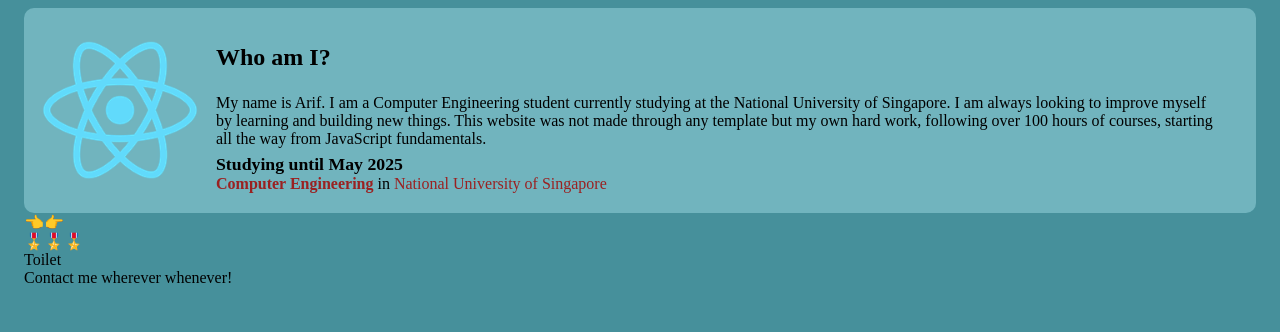
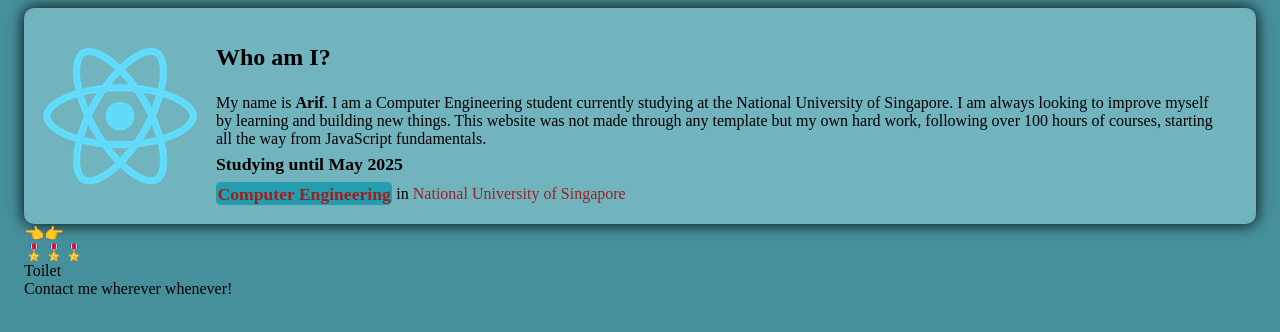
Before and after one commit to Arif-Khalid/portfolio-web, a React (Create React App) app: page / in a window 1280 px wide. Shown: the top 332 px of the page. Built offline with nearby package versions, Linux system fonts and the light colour scheme.

Commit message:
Touch up overview

```diff
--- a/src/App.css
+++ b/src/App.css
@@ -1,5 +1,16 @@
 body {
   background-color: #46909b;
+}
+
+.bold {
+  font-weight: bold;
+}
+
+.highlight {
+  background-color: #249eaf;
+  padding: 0.1rem;
+  border-radius: 0.3rem;
+  font-size: 1.1rem;
 }
 
 .app {
@@ -10,7 +21,6 @@ body {
 
 .course {
   color: rgb(154, 33, 33);
-  font-weight: bold;
 }
 
 .school {
@@ -23,6 +33,7 @@ body {
   background-color: #71b4be;
   padding: 1rem 1rem;
   border-radius: 10px;
+  box-shadow: 0 0 1rem black;
 }
 .overview img {
   max-width: 10rem;
@@ -38,6 +49,7 @@ body {
 .overview article .overview--education--title {
   font-weight: bold;
   font-size: 1.11rem;
+  margin-bottom: 0.5rem;
 }
 @media (min-width: 40rem) {
   .overview {
--- a/src/App.js
+++ b/src/App.js
@@ -1,3 +1,4 @@
+import { useRef } from "react";
 import "./App.css";
 import Footer from "./Footer";
 import Modal from "./Modal";
--- a/src/App.scss
+++ b/src/App.scss
@@ -1,6 +1,7 @@
 $colors: (
   main: #46909b,
   secondary: #71b4be,
+  tertiary: #249eaf,
   course-color: rgb(154, 33, 33),
   school-color: rgb(154, 33, 33),
 );
@@ -9,6 +10,15 @@ body {
   background-color: map-get($map: $colors, $key: main);
 }
 
+.bold {
+  font-weight: bold;
+}
+.highlight {
+  background-color: map-get($map: $colors, $key: tertiary);
+  padding: 0.1rem;
+  border-radius: 0.3rem;
+  font-size: 1.1rem;
+}
 .app {
   display: flex;
   flex-direction: column;
@@ -17,7 +27,6 @@ body {
 
 .course {
   color: map-get($map: $colors, $key: course-color);
-  font-weight: bold;
 }
 
 .school {
@@ -29,6 +38,7 @@ body {
   background-color: map-get($map: $colors, $key: secondary);
   padding: 1rem 1rem;
   border-radius: 10px;
+  box-shadow: 0 0 1rem black;
 
   img {
     max-width: 10rem;
@@ -46,6 +56,7 @@ body {
     .overview--education--title {
       font-weight: bold;
       font-size: 1.11rem;
+      margin-bottom: 0.5rem;
     }
   }
 
--- a/src/Overview.js
+++ b/src/Overview.js
@@ -6,20 +6,20 @@ export default function Overview() {
       <section className="overview--about">
         <h1>Who am I?</h1>
         <article className="overview--about--description">
-          My name is Arif. I am a Computer Engineering student currently
-          studying at the National University of Singapore. I am always looking
-          to improve myself by learning and building new things. This website
-          was not made through any template but my own hard work, following over
-          100 hours of courses, starting all the way from JavaScript
-          fundamentals.
+          My name is <span className="bold">Arif</span>. I am a Computer
+          Engineering student currently studying at the National University of
+          Singapore. I am always looking to improve myself by learning and
+          building new things. This website was not made through any template
+          but my own hard work, following over 100 hours of courses, starting
+          all the way from JavaScript fundamentals.
         </article>
         <article className="overview--education">
           <div className="overview--education--title">
             Studying until May 2025
           </div>
           <div className="overview--education--school">
-            <span className="course">Computer Engineering</span> in{" "}
-            <span className="school">National University of Singapore</span>
+            <span className="course highlight bold">Computer Engineering</span>{" "}
+            in <span className="school">National University of Singapore</span>
           </div>
         </article>
       </section>
```
Also changed, not shown: 1 other file (tests, documents, lock files or other folders).
